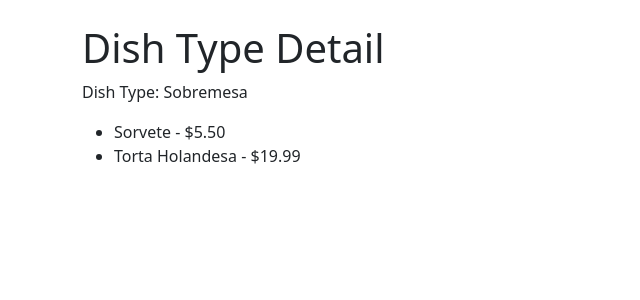
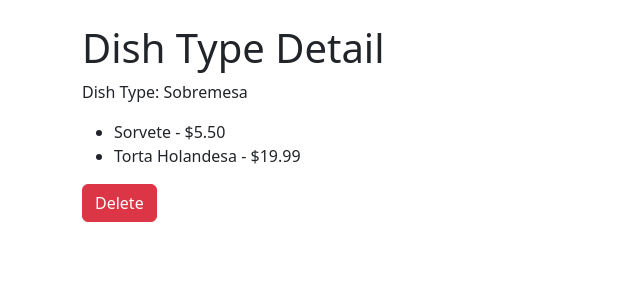
Before and after one commit to EduardoMoen/kitchen-service, a Django app: page /dish-types/3/ in a window 1280 px wide. Shown: the top 300 px of the page, without its empty margins (0-640 px from the left). Run offline with Django 5.2, Linux system fonts and the light colour scheme; data comes from the database, SQL or seed files in the repository; both versions use the stored data as it was after the commit.

Commit message:
feat: add delete button to DishType page

```diff
--- a/templates/kitchen/dishtype_detail.html
+++ b/templates/kitchen/dishtype_detail.html
@@ -10,4 +10,5 @@
     <li>{{ dish.name }} - ${{ dish.price }}</li>
   {% endfor %}
 </ul>
+<a class="btn btn-danger" href="{% url 'kitchen:dish-type-delete' dishtype.id %}">Delete</a>
 {% endblock %}
```
Also changed, not shown: db.sqlite3, 1 other file.
